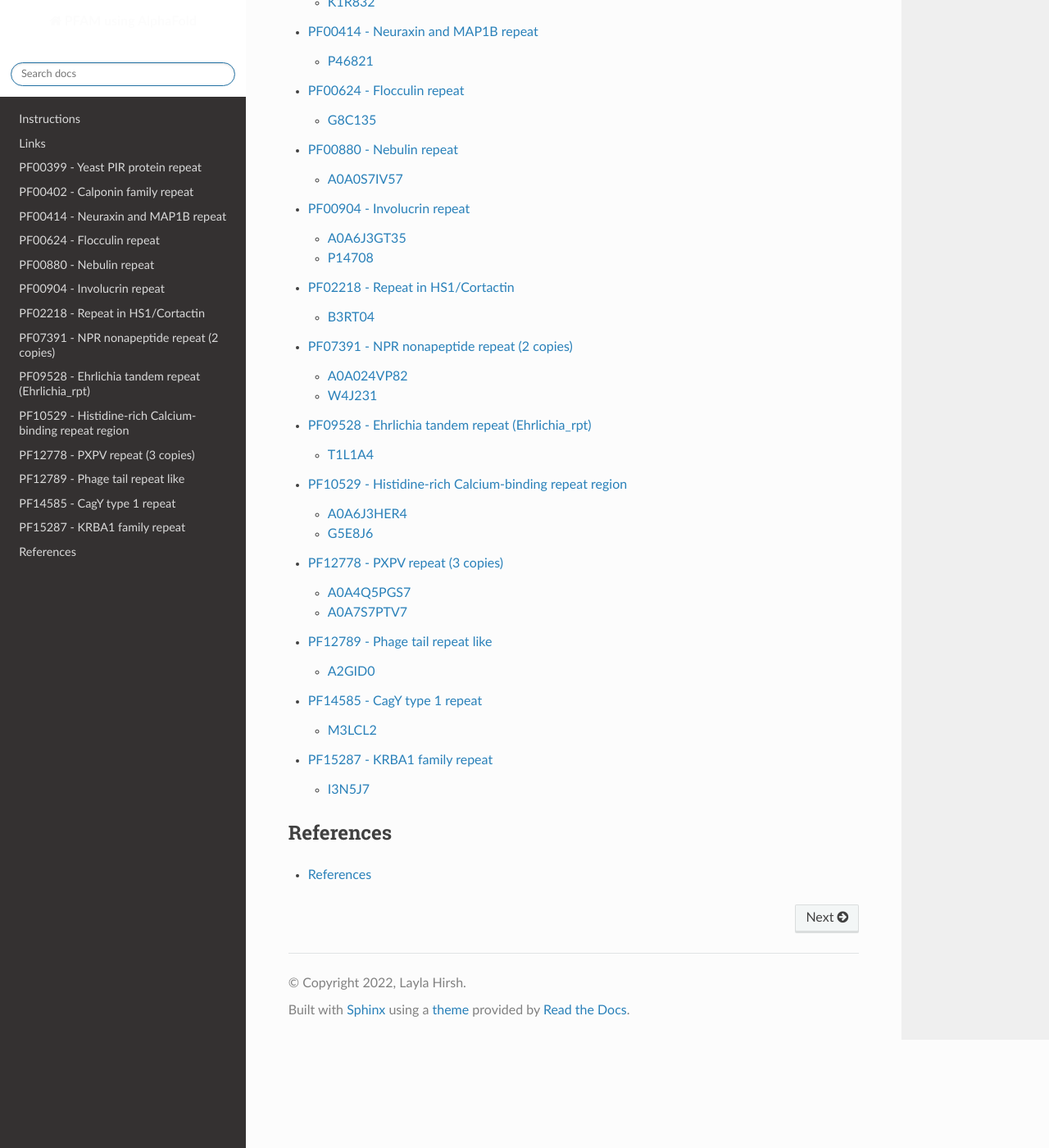
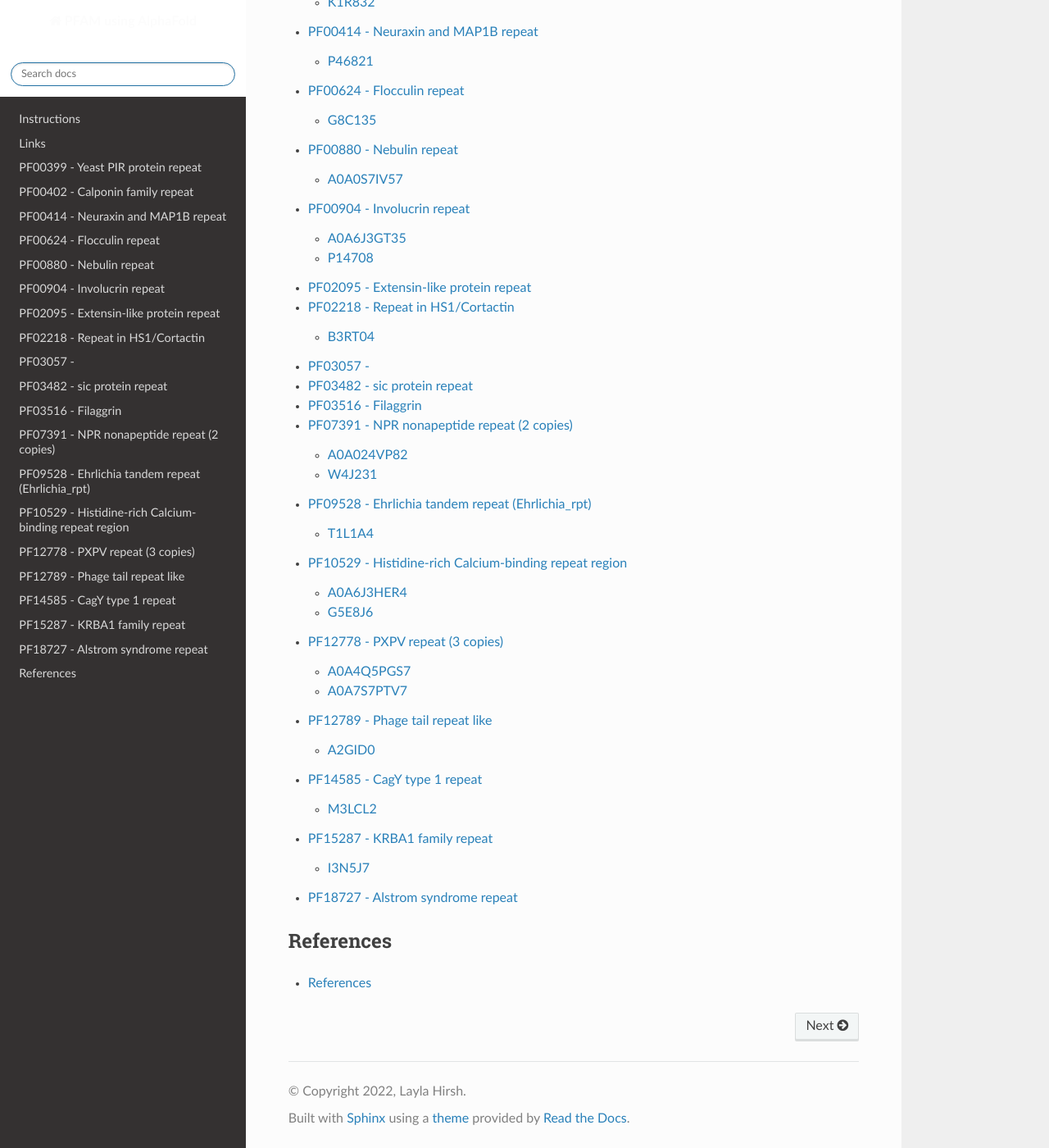
Before and after one commit to DraLaylaHirsh/AlphaFoldPfam, a Sphinx documentation site: the page built from docs/index.rst, in a window 1280 px wide and 1400 px high, scrolled down 806 px. Shown: the whole window at 82% size. Built offline with Sphinx 7.4.7 and the Read the Docs theme 2.0.0, drawn with Linux system fonts in a browser that asks for light colours.

Commit message:
Update index.rst

```diff
--- a/docs/index.rst
+++ b/docs/index.rst
@@ -35,7 +35,11 @@ Protein Families
   PF00624
   PF00880
   PF00904
+  PF02095
   PF02218
+  PF03057
+  PF03482
+  PF03516
   PF07391
   PF09528
   PF10529
@@ -43,6 +47,10 @@ Protein Families
   PF12789
   PF14585
   PF15287
+  PF18727
+
+
+
 
 
 
```
